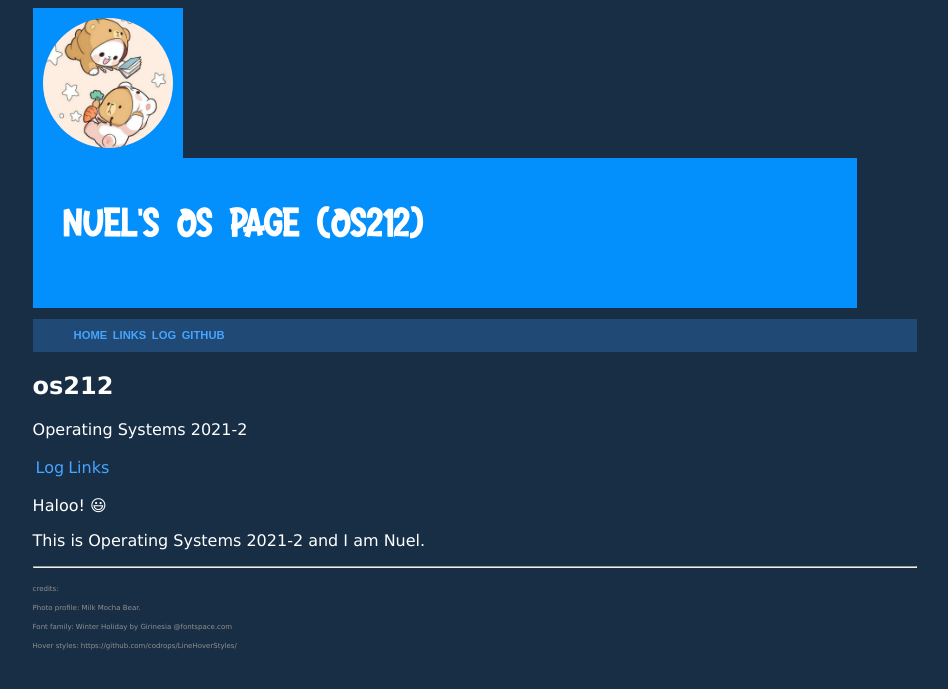
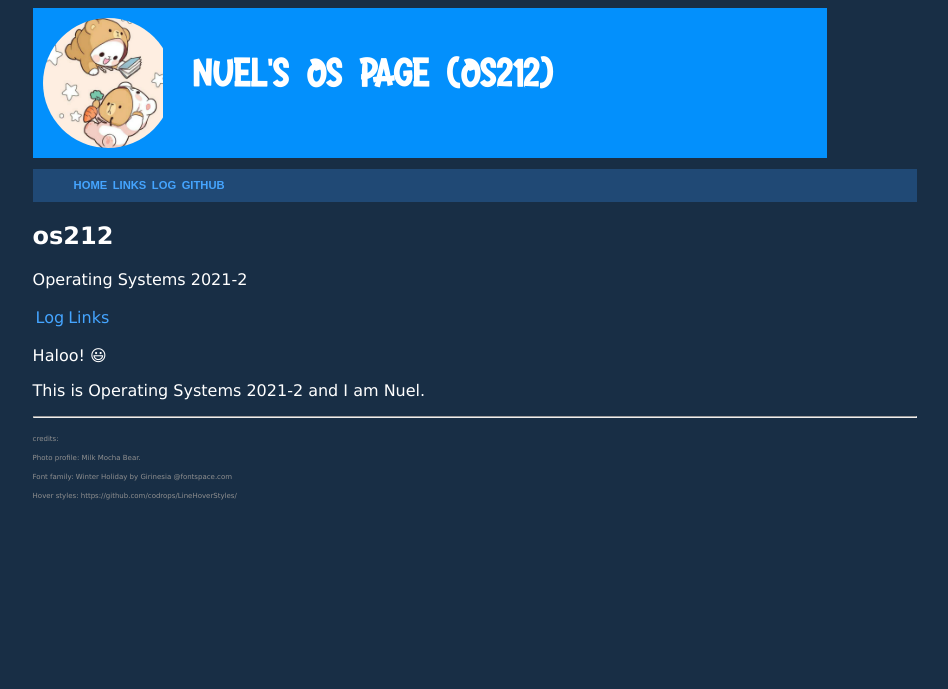
Before and after one commit to Hzz-Hzz/os212, a Jekyll site: the page built from index.md, in a window 1280 px wide. Shown: the top 689 px of the page, without its empty margins (165-1113 px from the left). Built offline with Jekyll 4.4.1, drawn with Linux system fonts in a browser that asks for light colours; our own code applies the rules of GitHub Pages for plain Markdown files.

Commit message:
Update style.css

```diff
--- a/assets/css/style.css
+++ b/assets/css/style.css
@@ -26,7 +26,8 @@ body {  /* define variables */
 
 
 header.header_outter > .row{
-    width:calc(100% + 30px);
+    display: grid;
+    grid-template-columns: var(--default-header-size) 1fr;
 }
 
 .header_container{
```
